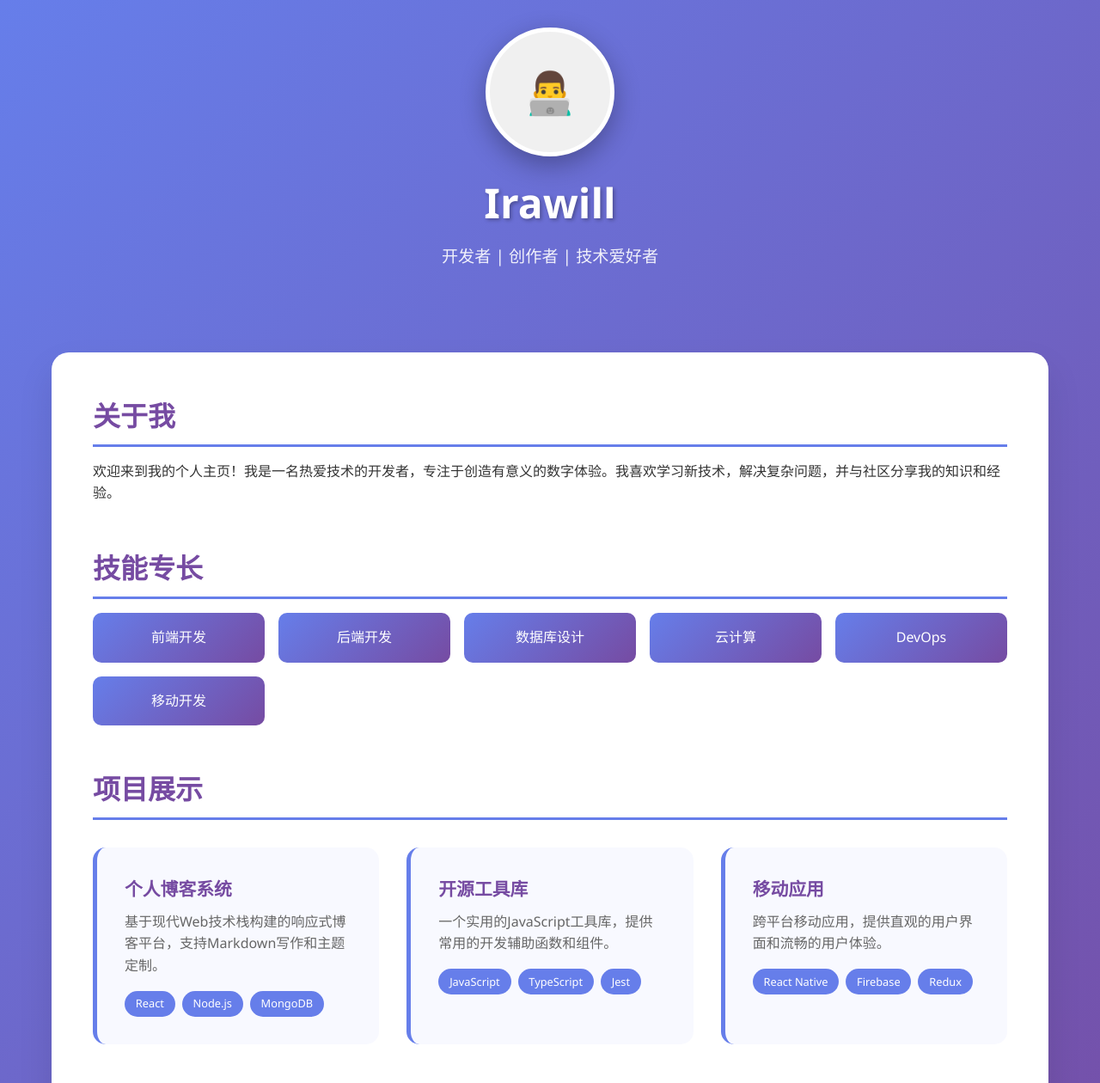
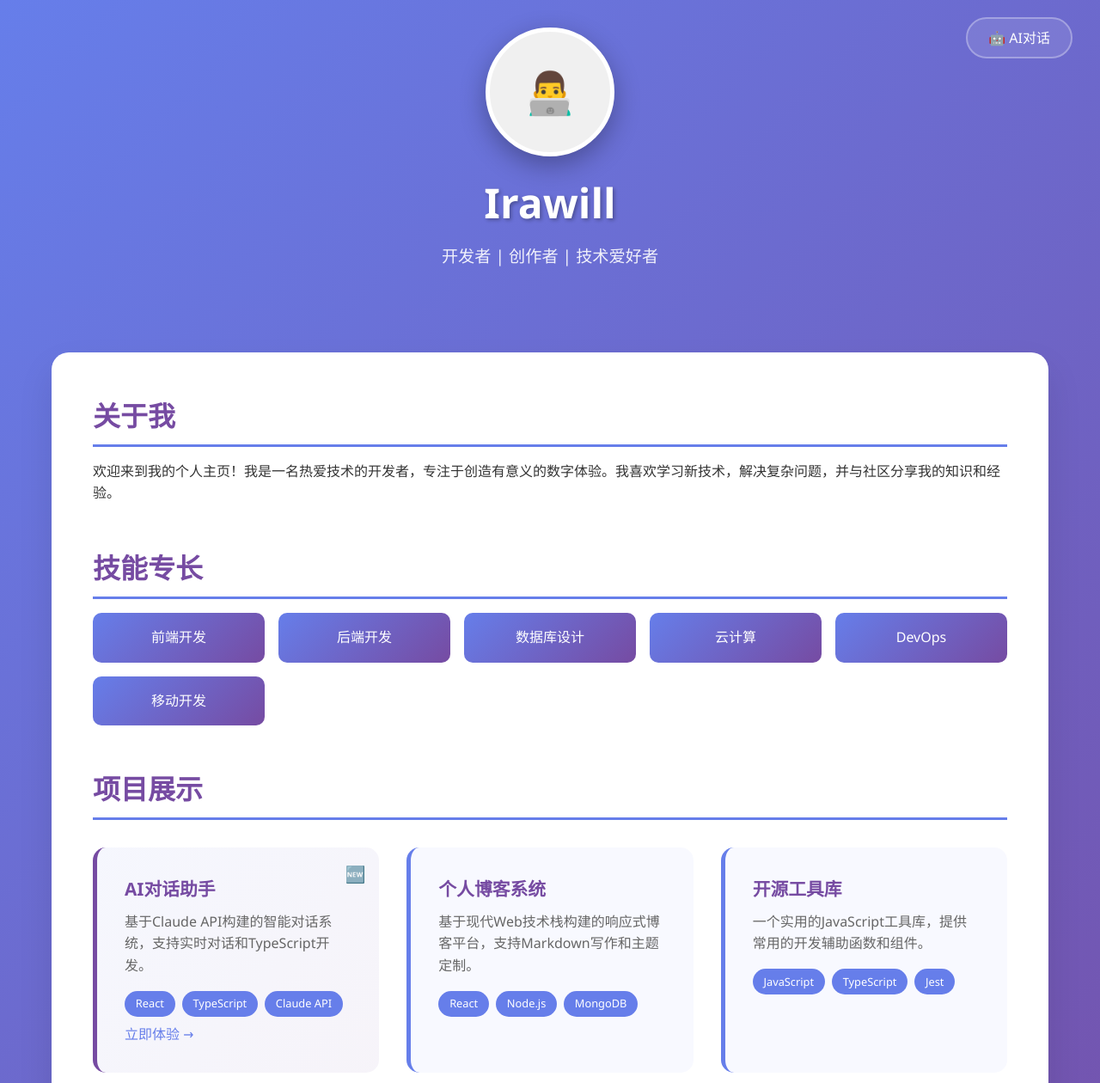
Before and after one commit to irawill/irawill.github.io, a plain HTML site: page index.html in a window 1280 px wide. Shown: the top 1260 px of the page at 86% size. Drawn offline with Linux system fonts and the light colour scheme.

Commit message:
更新主页添加AI对话功能链接

```diff
--- a/index.html
+++ b/index.html
@@ -29,6 +29,30 @@
             padding: 2rem 0;
             text-align: center;
             color: white;
+            position: relative;
+        }
+
+        .header-nav {
+            position: absolute;
+            top: 2rem;
+            right: 2rem;
+        }
+
+        .nav-link {
+            color: white;
+            text-decoration: none;
+            padding: 0.7rem 1.5rem;
+            border: 2px solid rgba(255, 255, 255, 0.3);
+            border-radius: 25px;
+            transition: all 0.3s ease;
+            backdrop-filter: blur(10px);
+            background: rgba(255, 255, 255, 0.1);
+        }
+
+        .nav-link:hover {
+            background: rgba(255, 255, 255, 0.2);
+            border-color: white;
+            transform: translateY(-2px);
         }
 
         .profile-img {
@@ -146,6 +170,21 @@
             box-shadow: 0 10px 25px rgba(0,0,0,0.1);
         }
 
+        .project-card.special {
+            background: linear-gradient(135deg, #667eea10, #764ba210);
+            border-left-color: #764ba2;
+            position: relative;
+            overflow: hidden;
+        }
+
+        .project-card.special::before {
+            content: '🆕';
+            position: absolute;
+            top: 1rem;
+            right: 1rem;
+            font-size: 1.2rem;
+        }
+
         .project-title {
             color: #764ba2;
             font-size: 1.3rem;
@@ -156,6 +195,19 @@
         .project-desc {
             color: #666;
             margin-bottom: 1rem;
+        }
+
+        .project-link {
+            display: inline-block;
+            color: #667eea;
+            text-decoration: none;
+            font-weight: 500;
+            margin-top: 0.5rem;
+            transition: color 0.3s ease;
+        }
+
+        .project-link:hover {
+            color: #764ba2;
         }
 
         .tech-tags {
@@ -196,6 +248,12 @@
             .contact-link {
                 padding: 0.8rem 1.5rem;
             }
+
+            .header-nav {
+                position: static;
+                text-align: center;
+                margin-bottom: 1rem;
+            }
         }
 
         .fade-in {
@@ -208,6 +266,7 @@
         .fade-in:nth-child(2) { animation-delay: 0.2s; }
         .fade-in:nth-child(3) { animation-delay: 0.3s; }
         .fade-in:nth-child(4) { animation-delay: 0.4s; }
+        .fade-in:nth-child(5) { animation-delay: 0.5s; }
 
         @keyframes fadeIn {
             to {
@@ -220,6 +279,9 @@
 <body>
     <header>
         <div class="container">
+            <div class="header-nav">
+                <a href="chat/" class="nav-link">🤖 AI对话</a>
+            </div>
             <div class="profile-img">👨‍💻</div>
             <h1>Irawill</h1>
             <p class="subtitle">开发者 | 创作者 | 技术爱好者</p>
@@ -248,6 +310,16 @@
             <section class="section fade-in">
                 <h2>项目展示</h2>
                 <div class="projects-grid">
+                    <div class="project-card special">
+                        <div class="project-title">AI对话助手</div>
+                        <div class="project-desc">基于Claude API构建的智能对话系统，支持实时对话和TypeScript开发。</div>
+                        <div class="tech-tags">
+                            <span class="tech-tag">React</span>
+                            <span class="tech-tag">TypeScript</span>
+                            <span class="tech-tag">Claude API</span>
+                        </div>
+                        <a href="chat/" class="project-link">立即体验 →</a>
+                    </div>
                     <div class="project-card">
                         <div class="project-title">个人博客系统</div>
                         <div class="project-desc">基于现代Web技术栈构建的响应式博客平台，支持Markdown写作和主题定制。</div>
```
